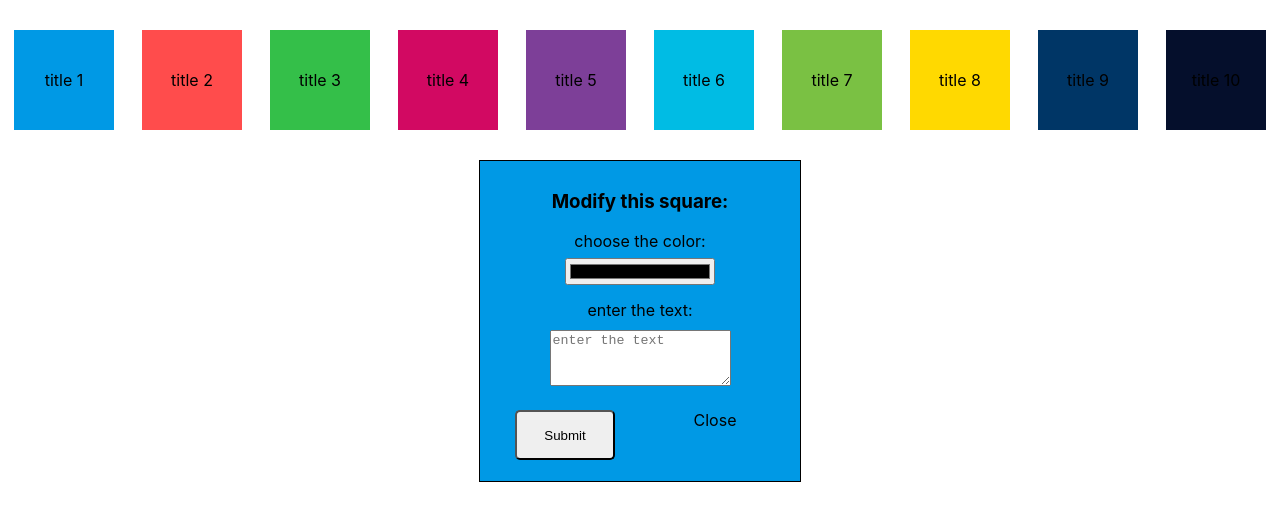
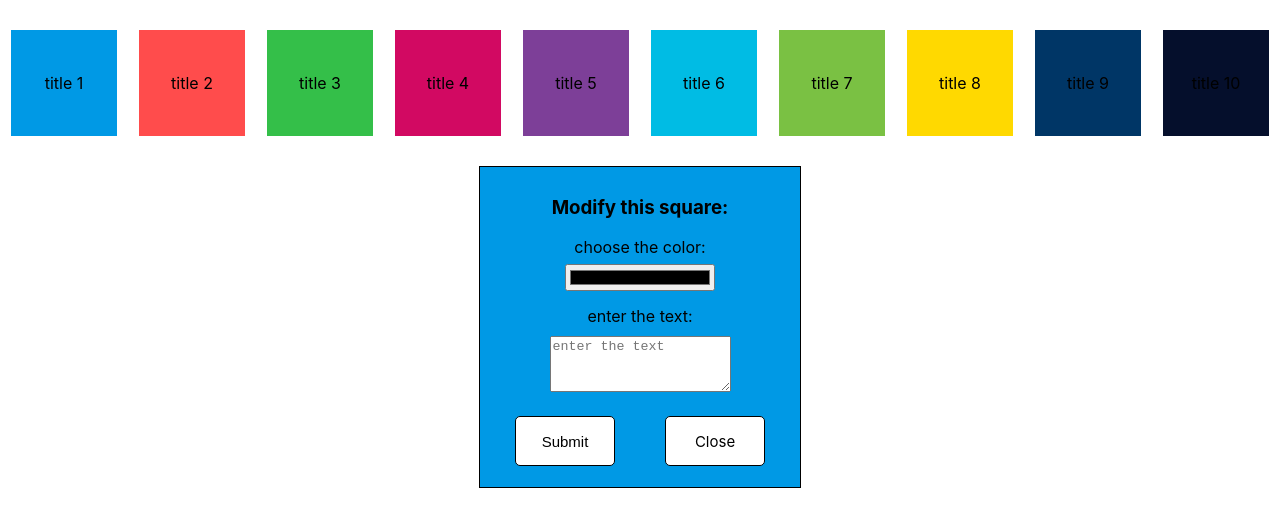
Before and after one commit to cuxoy/test-task-squares, a React (Create React App) app: page / in a window 1280 px wide. Both pictures are taken after a click on the element "title 1". Shown: the top 526 px of the page. Built offline with nearby package versions, Linux system fonts and the light colour scheme.

Commit message:
Fixed bugs,controlled form

```diff
--- a/src/components/squareForm/SquareForm.js
+++ b/src/components/squareForm/SquareForm.js
@@ -1,4 +1,5 @@
 import { useDispatch, useSelector } from "react-redux";
+import { useState } from "react";
 import {
   formHidden,
   squareChanged
@@ -6,15 +7,16 @@ import {
 import "./squareForm.scss";
 
 const SquareForm = () => {
+  const [textState, setTextState] = useState("")
   const dispatch = useDispatch();
 
   const visibility = useSelector((state) => state.formStatus);
   const squareId = useSelector((state) => state.squareId );
   const color = useSelector((state) => state.formColor);
-  const state = useSelector((state) => state);
 
   const onClose = () => {
     dispatch(formHidden());
+   setTextState("")
   };
 
   const onSubmit = (e) => {
@@ -25,9 +27,12 @@ const SquareForm = () => {
       e.target.text.value.length > 10
         ? e.target.text.value.slice(0, 10) + "..."
         : e.target.text.value;
+
     dispatch(squareChanged(squareId,color,text));
-    // onClose()
+    onClose()
+
   };
+  console.log(textState);
 
   return (
     <div
@@ -38,7 +43,7 @@ const SquareForm = () => {
       <form onSubmit={onSubmit}>
         <div className="wrapper">
           <label htmlFor="color">choose the color:</label> <br />
-          <input type="color" name="color" id="color" className="color-panel" />
+          <input type="color" name="color" id="color" className="color-panel"/>
           <br />
         </div>
         <div className="wrapper">
@@ -50,6 +55,8 @@ const SquareForm = () => {
             name="text"
             id="text"
             placeholder="enter the text"
+            value={textState}
+            onChange={(e)=>setTextState(e.target.value)}
           />
         </div>
         <div className="buttons">
--- a/src/components/squareForm/squareForm.scss
+++ b/src/components/squareForm/squareForm.scss
@@ -31,8 +31,16 @@
     margin-top: 20px;
 }
 .btn{
+    display: flex;
+    padding: 0;
+    box-sizing: border-box;
+    align-items:center;
+    justify-content: center;
     width: 100px;
     height: 50px;
+    border: 1px solid black;
+    background-color: #fff;
+    font-size: 15px;
     border-radius: 5px;
     &:hover{
        background-color: #bbb1b1;
--- a/src/components/squareItem/style.scss
+++ b/src/components/squareItem/style.scss
@@ -1,7 +1,13 @@
 .square-item {
+    padding: 3px;
     display: flex;
     justify-content: center;
     align-items: center;
     width: 100px;
     height: 100px;
+    &:hover{
+        opacity: 0.9;
+        box-shadow: 5px 2px 2px #8d8989;
+        transition: all 0.6s
     }
+    }
--- a/src/components/squareItemsList/SquareItemsList.js
+++ b/src/components/squareItemsList/SquareItemsList.js
@@ -2,7 +2,7 @@ import { useEffect } from "react";
 import { useDispatch, useSelector } from "react-redux";
 import SquareItem from "../squareItem/SquareItem";
 import { squares } from "../../content";
-import { squaresLoaded, stateUpdate } from "../../actions/actions";
+import { squaresLoaded} from "../../actions/actions";
 import "./style.scss";
 
 const SquareItemsList = () => {
--- a/src/redusers/reduser.js
+++ b/src/redusers/reduser.js
@@ -1,4 +1,3 @@
-import { squares } from "../content";
 
 const initialState = {
   squares: [],
@@ -13,7 +12,7 @@ const reduser = (state = initialState, action) => {
       return { ...state, squares: action.payload };
 
     case "SQUARE_CHANGED":
-      const arr = [...squares]
+      const arr = [...state.squares]
       arr[state.squareId] = {
         id:state.squareId,
         title:action.payload.text,
```
